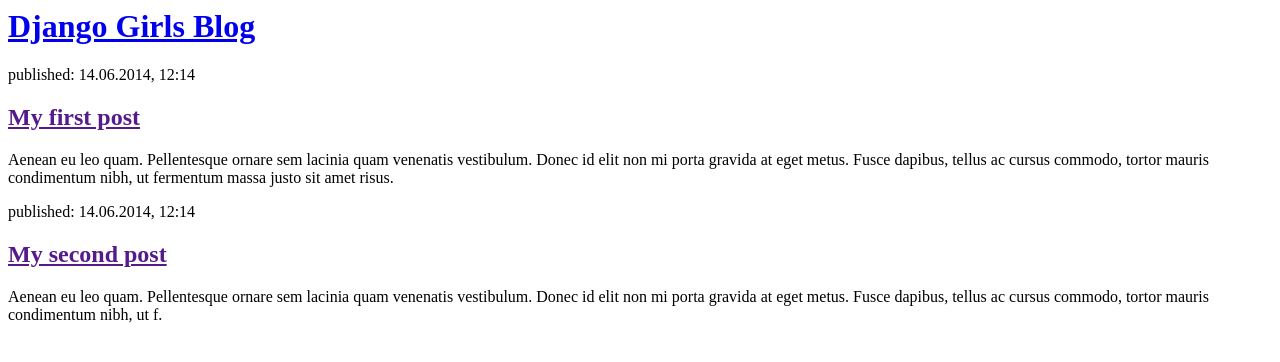
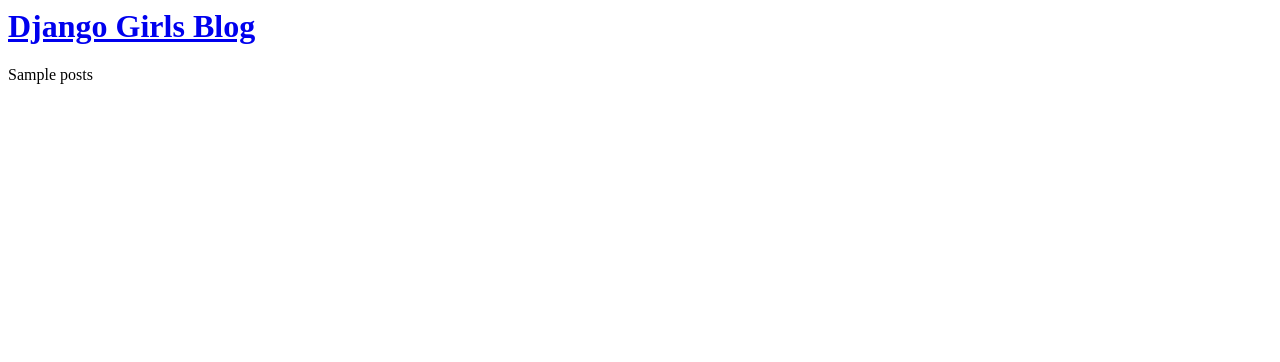
Before and after one commit to Aliwen/bomberos_web, a Python web app: template blog/templates/blog/post_list.html in a window 1280 px wide. Shown: the top 362 px of the page. Run offline with Jinja, Linux system fonts and the light colour scheme; the template is opened without the code that fills it: most values are stand-ins (such as "Sample title", 1, 10 or a date in 2020).

Commit message:
se corrige error en views.py, post a posts

```diff
--- a/blog/templates/blog/post_list.html
+++ b/blog/templates/blog/post_list.html
@@ -7,16 +7,8 @@
             <h1><a href="/">Django Girls Blog</a></h1>
         </div>
 
-        <div>
-            <p>published: 14.06.2014, 12:14</p>
-            <h2><a href="">My first post</a></h2>
-            <p>Aenean eu leo quam. Pellentesque ornare sem lacinia quam venenatis vestibulum. Donec id elit non mi porta gravida at eget metus. Fusce dapibus, tellus ac cursus commodo, tortor mauris condimentum nibh, ut fermentum massa justo sit amet risus.</p>
-        </div>
+        {{ posts }}
 
-        <div>
-            <p>published: 14.06.2014, 12:14</p>
-            <h2><a href="">My second post</a></h2>
-            <p>Aenean eu leo quam. Pellentesque ornare sem lacinia quam venenatis vestibulum. Donec id elit non mi porta gravida at eget metus. Fusce dapibus, tellus ac cursus commodo, tortor mauris condimentum nibh, ut f.</p>
-        </div>
+
     </body>
 </html>
--- a/blog/views.py
+++ b/blog/views.py
@@ -3,5 +3,5 @@
 from .models import Post
 
 def post_list(request):
-    Post.objects.filter(published_date__lte=timezone.now()).order_by('published_date')
+    posts = Post.objects.filter(published_date__lte=timezone.now()).order_by('published_date')
     return render(request, 'blog/post_list.html', {'posts': posts})
```
